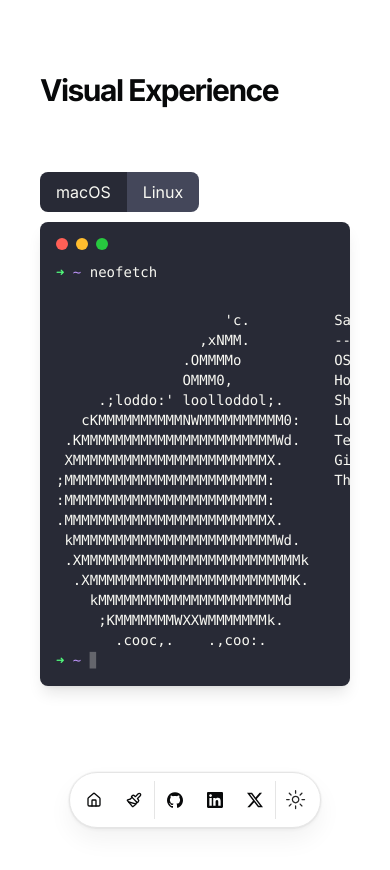
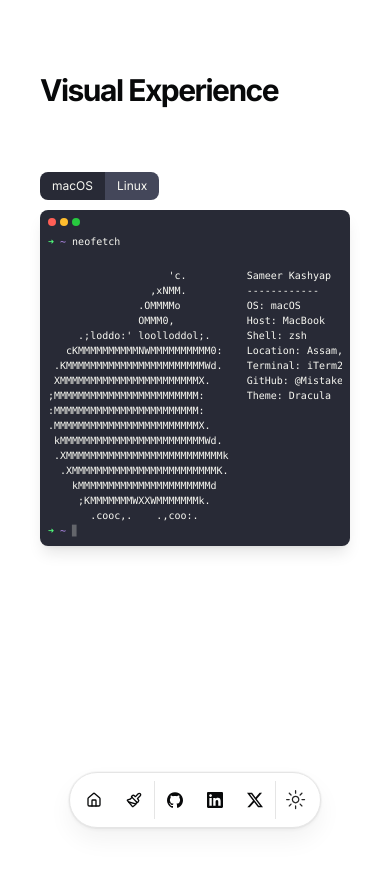
Before and after one commit to MistakenPirate/portfolio, a Next.js app: page /visuals in a window 390 px wide. Shown: the top 870 px of the page. Built offline with nearby package versions, Linux system fonts and the light colour scheme.

Commit message:
ui: term on phone

```diff
--- a/src/components/ui/terminal.tsx
+++ b/src/components/ui/terminal.tsx
@@ -77,17 +77,17 @@ function TypewriterTerminal({ data, title }: { data: string; title: string }) {
 
   return (
     <BlurFade delay={BLUR_FADE_DELAY}>
-      <div className="font-mono text-sm bg-[#282a36] text-[#f8f8f2] rounded-lg p-4 shadow-lg overflow-hidden mb-8" role="textbox" aria-label={`${title} Terminal Output`}>
-        <div className="flex items-center gap-2 mb-3">
-          <div className="h-3 w-3 rounded-full bg-[#ff5f56]"></div>
-          <div className="h-3 w-3 rounded-full bg-[#ffbd2e]"></div>
-          <div className="h-3 w-3 rounded-full bg-[#27c93f]"></div>
+      <div className="font-mono text-[10px] sm:text-sm bg-[#282a36] text-[#f8f8f2] rounded-lg p-2 sm:p-4 shadow-lg overflow-hidden mb-8" role="textbox" aria-label={`${title} Terminal Output`}>
+        <div className="flex items-center gap-1 sm:gap-2 mb-2 sm:mb-3">
+          <div className="h-2 w-2 sm:h-3 sm:w-3 rounded-full bg-[#ff5f56]"></div>
+          <div className="h-2 w-2 sm:h-3 sm:w-3 rounded-full bg-[#ffbd2e]"></div>
+          <div className="h-2 w-2 sm:h-3 sm:w-3 rounded-full bg-[#27c93f]"></div>
         </div>
-        <div className="whitespace-pre">
+        <div className="whitespace-pre overflow-x-auto">
           <span className="text-[#50fa7b]">➜</span>
           <span className="text-[#bd93f9]"> ~ </span>
           <span className="text-[#f8f8f2]">neofetch</span>
-          <div className="mt-2">
+          <div className="mt-1 sm:mt-2">
             {text}
           </div>
           {showPrompt && (
@@ -110,13 +110,13 @@ export function Terminal() {
     <div>
       <div className="flex mb-4">
         <button
-          className={`px-4 py-2 rounded-l-lg ${activeTab === "macOS" ? "bg-[#282a36] text-[#f8f8f2]" : "bg-[#44475a] text-[#f8f8f2]"}`}
+          className={`px-3 sm:px-4 py-1.5 sm:py-2 text-xs sm:text-base rounded-l-lg ${activeTab === "macOS" ? "bg-[#282a36] text-[#f8f8f2]" : "bg-[#44475a] text-[#f8f8f2]"}`}
           onClick={() => setActiveTab("macOS")}
         >
           macOS
         </button>
         <button
-          className={`px-4 py-2 rounded-r-lg ${activeTab === "Linux" ? "bg-[#282a36] text-[#f8f8f2]" : "bg-[#44475a] text-[#f8f8f2]"}`}
+          className={`px-3 sm:px-4 py-1.5 sm:py-2 text-xs sm:text-base rounded-r-lg ${activeTab === "Linux" ? "bg-[#282a36] text-[#f8f8f2]" : "bg-[#44475a] text-[#f8f8f2]"}`}
           onClick={() => setActiveTab("Linux")}
         >
           Linux
```
